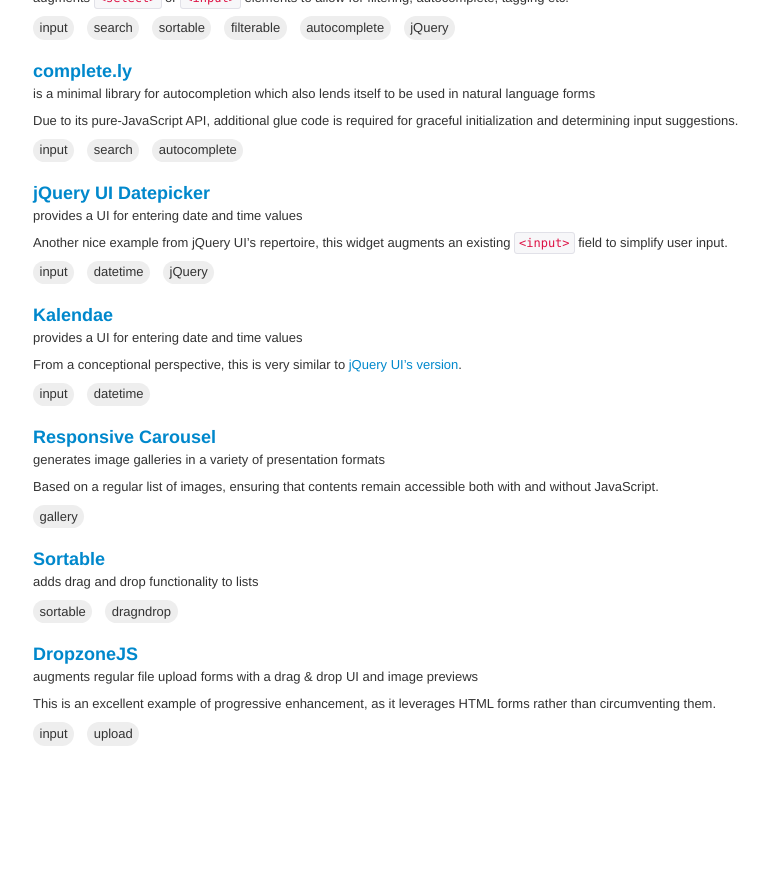
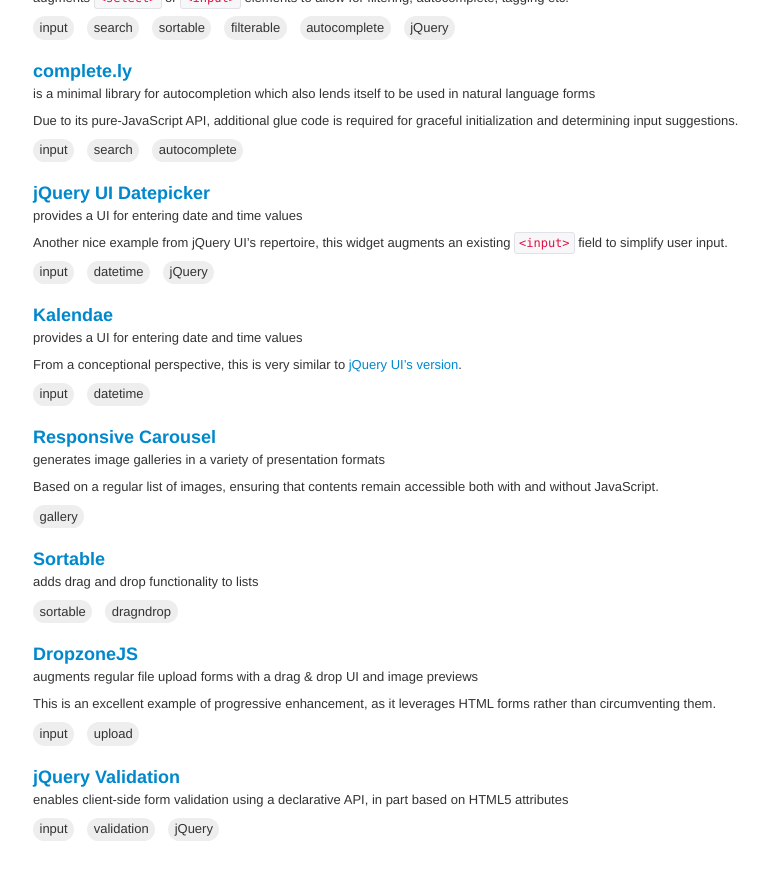
Before and after one commit to innoq/ROCA, a Jekyll site: the page built from libraries.md, in a window 1280 px wide and 900 px high, scrolled down 1278 px. Shown: the top 880 px of the window, without its empty margins (22-791 px from the left). Built offline with Jekyll 4.4.1, drawn with Linux system fonts in a browser that asks for light colours; before the commit the page ends 2083 px from its top, so only the background shows below that.

Commit message:
added jQuery Validation

```diff
--- a/libraries.md
+++ b/libraries.md
@@ -159,3 +159,11 @@
 
   * input
   * upload
+
+* ### [jQuery Validation](http://jqueryvalidation.org)
+  enables client-side form validation using a declarative API, in part based on
+  HTML5 attributes
+
+  * input
+  * validation
+  * jQuery
```
